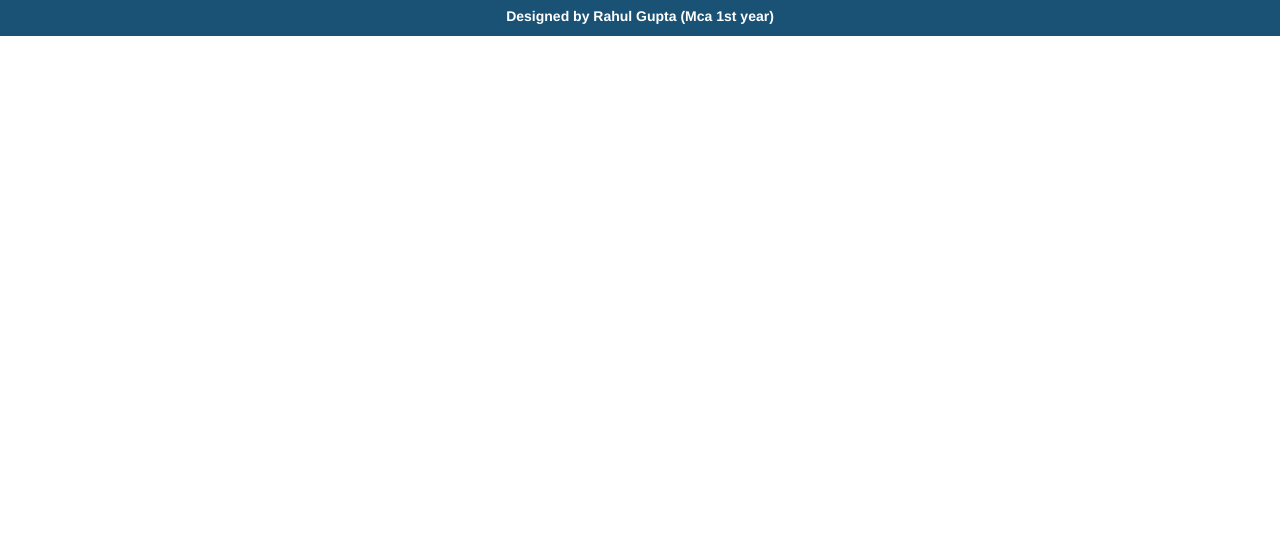
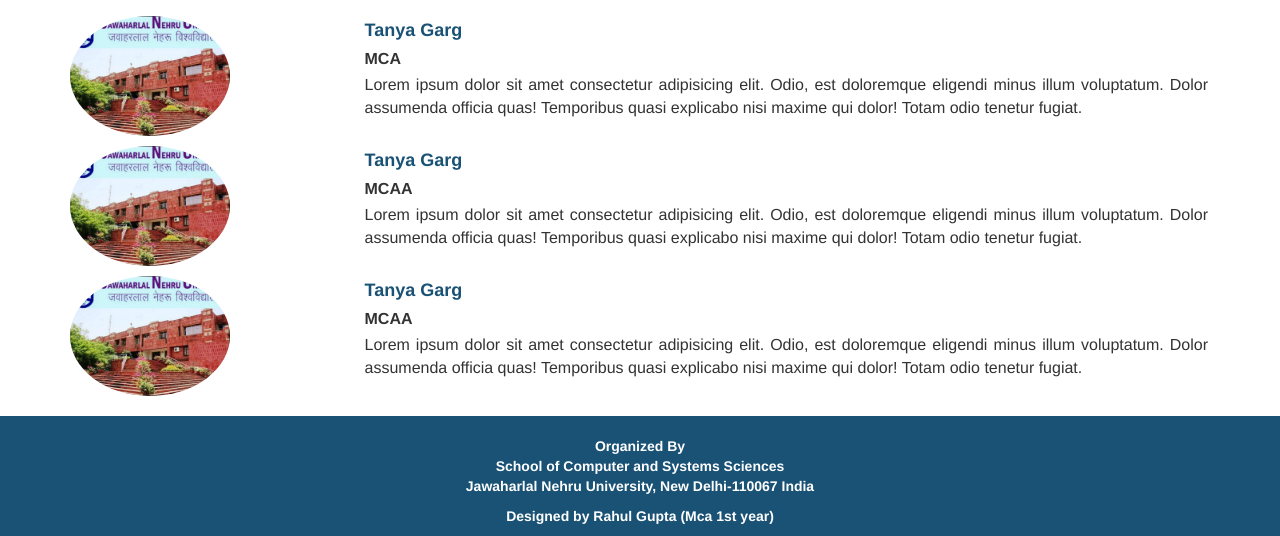
Before and after one commit to rahul26021999/IW-DP, a plain HTML site: page speakerspage.html in a window 1280 px wide. Shown: the part 277-813 px from the top of the page. Drawn offline with nearby package versions, Linux system fonts and the light colour scheme.

Commit message:
Speakers page

```diff
--- a/speakerspage.html
+++ b/speakerspage.html
@@ -65,8 +65,89 @@
                 </div>
             </div>
         </header>
+        <style>
+            .speakerImg img {
+                height: 120px;
+                border-radius: 50%;
+            }
+
+            .speakerTitle {
+                color: #1a5276;
+                font-size: 18px;
+                padding: 2px;
+                font-weight: bolder;
+            }
+
+            .speakerDesg {
+                font-size: 16px;
+                padding: 2px;
+                font-weight: bolder;
+            }
+
+            .speakerDesc {
+                text-align: justify;
+                font-size: 16px;
+                padding: 2px;
+            }
+        </style>
+        <section>
+            <div class="container">
+                <br>
+                <div class="heading">
+                    SPEAKERS
+                </div>
+                <div class="row myDiv">
+                    <div class="col-sm-3 speakerImg">
+                        <img src="img/1.jpg" alt="">
+                    </div>
+                    <div class="col-sm-9">
+                        <div class="speakerTitle">
+                            Tanya Garg
+                        </div>
+                        <div class="speakerDesg">
+                            MCA
+                        </div>
+                        <div class="speakerDesc">
+                            Lorem ipsum dolor sit amet consectetur adipisicing elit. Odio, est doloremque eligendi minus illum voluptatum. Dolor assumenda officia quas! Temporibus quasi explicabo nisi maxime qui dolor! Totam odio tenetur fugiat.
+                        </div>
+                    </div>
+                </div>
+                <div class="row myDiv">
+                    <div class="col-sm-3 speakerImg">
+                        <img src="img/1.jpg" alt="">
+                    </div>
+                    <div class="col-sm-9">
+                        <div class="speakerTitle">
+                            Tanya Garg
+                        </div>
+                        <div class="speakerDesg">
+                            MCAA
+                        </div>
+                        <div class="speakerDesc">
+                            Lorem ipsum dolor sit amet consectetur adipisicing elit. Odio, est doloremque eligendi minus illum voluptatum. Dolor assumenda officia quas! Temporibus quasi explicabo nisi maxime qui dolor! Totam odio tenetur fugiat.
+                        </div>
+                    </div>
+                </div>
+                <div class="row myDiv">
+                    <div class="col-sm-3 speakerImg">
+                        <img src="img/1.jpg" alt="">
+                    </div>
+                    <div class="col-sm-9">
+                        <div class="speakerTitle">
+                            Tanya Garg
+                        </div>
+                        <div class="speakerDesg">
+                            MCAA
+                        </div>
+                        <div class="speakerDesc">
+                            Lorem ipsum dolor sit amet consectetur adipisicing elit. Odio, est doloremque eligendi minus illum voluptatum. Dolor assumenda officia quas! Temporibus quasi explicabo nisi maxime qui dolor! Totam odio tenetur fugiat.
+                        </div>
+                    </div>
+                </div>
+            </div>
+        </section>
     </div>
-      <footer>
+    <footer>
         <div class="container">
             <p class="text-center text-white">
                 <br>
```
